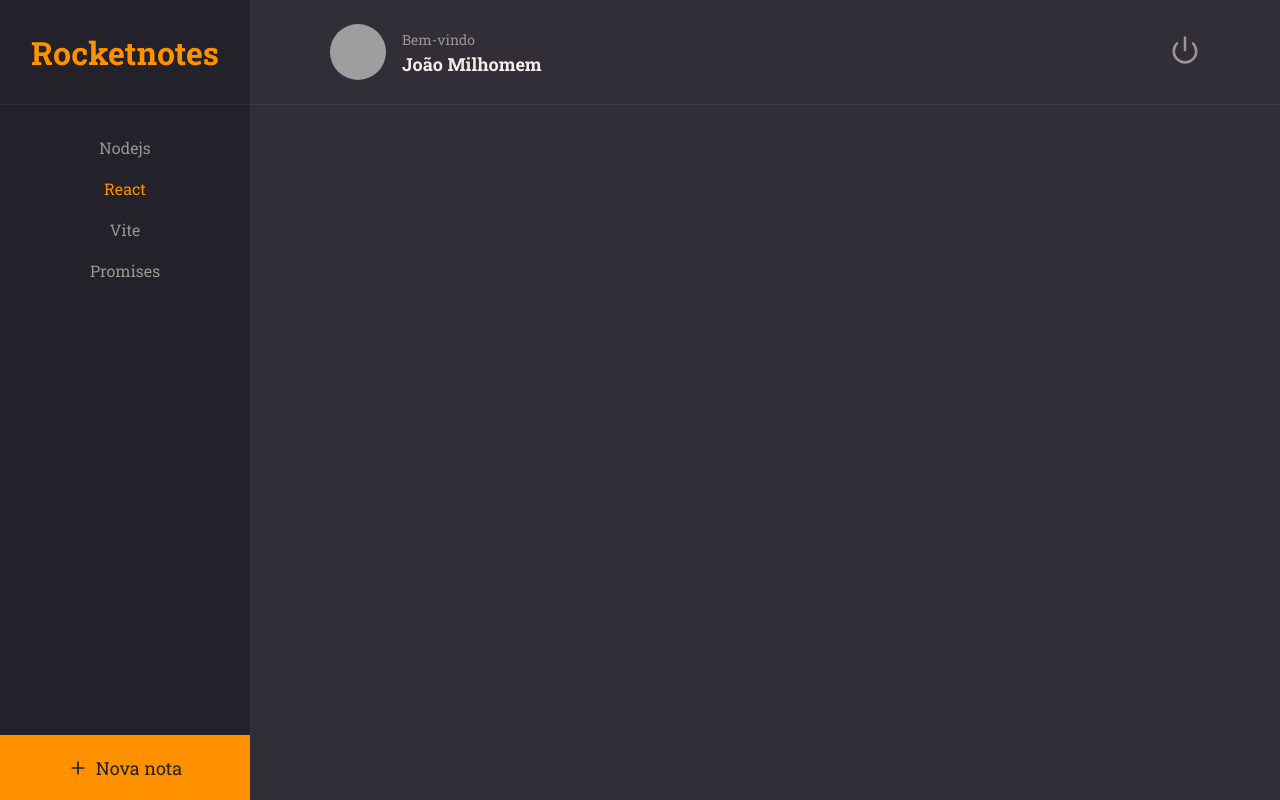
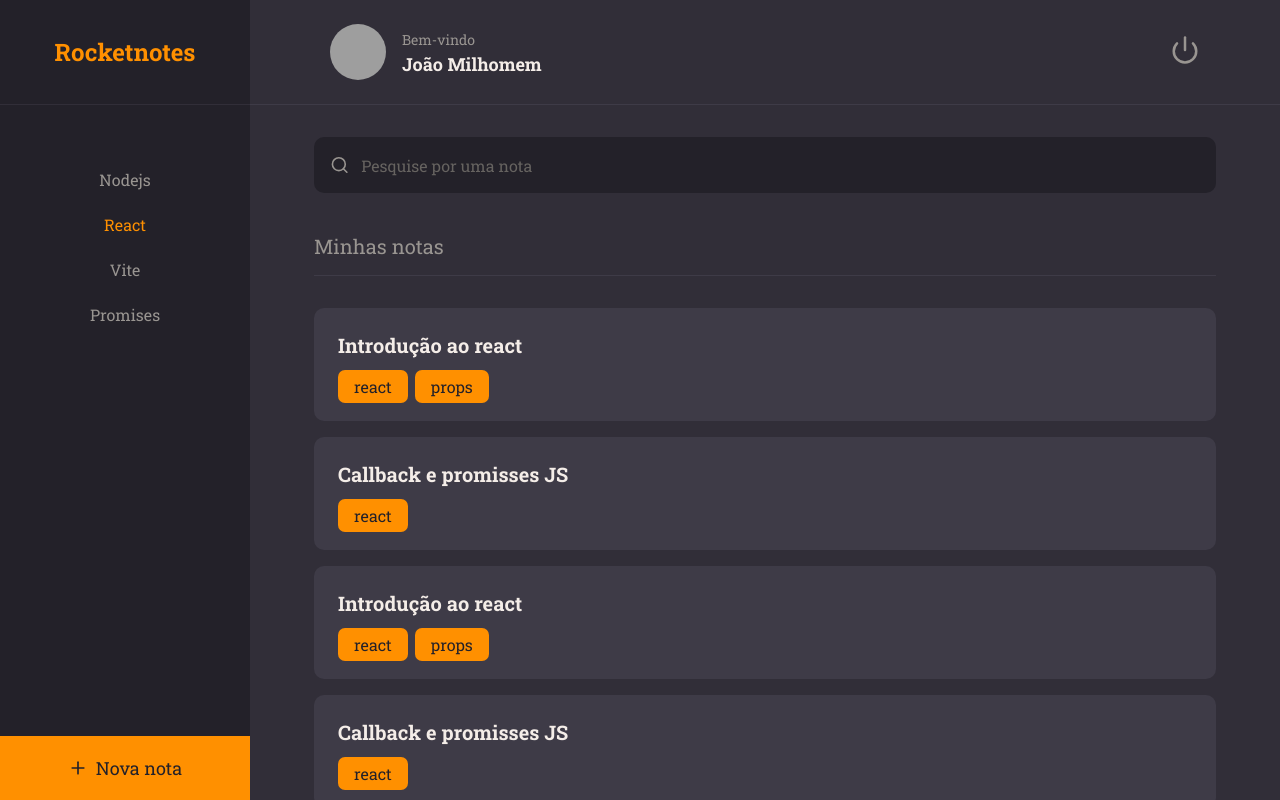
Before and after one commit to joao-milhomem/rocketnotes, a React (Vite) app: page / in a window 1280 px wide. Built offline with nearby package versions, Linux system fonts and the light colour scheme; grey boxes are pictures that could not be loaded.

Commit message:
Homepage finished

```diff
--- a/src/Pages/Home/index.jsx
+++ b/src/Pages/Home/index.jsx
@@ -1,7 +1,10 @@
-import { Container, Brand, Menu, NewNote } from "./style";
+import { Container, Brand, Menu, NewNote, Search, Content} from "./style";
 import { Header } from "../../components/Header";
 import { ButtonText } from "../../components/ButtonText";
-import {FiPlus} from 'react-icons/fi'
+import { Input } from "../../components/Input";
+import { Section } from "../../components/Section";
+import {FiPlus, FiSearch} from 'react-icons/fi'
+import { Note } from "../../components/Note";
 export function Home() {
   return (
     <Container>
@@ -20,6 +23,50 @@ export function Home() {
         </ul>
       </Menu>
 
+      <Search>
+        <Input icon={FiSearch} placeholder='Pesquise por uma nota'/>
+      </Search>
+
+      <Content>
+        <Section title='Minhas notas'>
+
+      <main>
+        <Note data={{title: "Introdução ao react",
+            tags: [{
+              id:'1',
+              name:'react'
+            },
+            {
+              id:'2',
+              name:'props'
+            }]}}/>
+
+        <Note data={{title: "Callback e promisses JS",
+            tags: [{
+              id:'1',
+              name:'react'
+          }]}}/>
+
+        <Note data={{title: "Introdução ao react",
+            tags: [{
+              id:'1',
+              name:'react'
+            },
+            {
+              id:'2',
+              name:'props'
+          }]}}/>
+
+        <Note data={{title: "Callback e promisses JS",
+            tags: [{
+              id:1,
+              name:'react'
+          }]}}/>
+      </main>
+
+        </Section>
+      </Content>
+
       <NewNote>
         <FiPlus/>
         <span>Nova nota</span>
--- a/src/Pages/Home/style.js
+++ b/src/Pages/Home/style.js
@@ -12,7 +12,7 @@ export const Container = styled.div`
   "menu content"
   "newNote content";
   grid-template-columns: 250px auto;
-  grid-template-rows: 105px 80px auto 65px;
+  grid-template-rows: 105px 100px auto 64px;
 
 `
 
@@ -23,21 +23,37 @@ export const Brand = styled.div`
   justify-content:center;
   align-items: center;
 
+  color: ${({theme}) => theme.COLORS.ORANGE};
   background-color: ${({theme}) => theme.COLORS.BACKGROUND_900};
   border-bottom:1px solid ${({theme}) => theme.COLORS.BACKGROUND_800};
-  color: ${({theme}) => theme.COLORS.ORANGE};
+
+  >h1{
+    font-size: 24px;
+  }
 `
+
 export const Menu =styled.nav`
+
   grid-area: menu;
   background-color: ${({theme}) => theme.COLORS.BACKGROUND_900};
 
   ul{
     display: grid;
-    gap: 20px;
+    gap: 24px;
     text-align: center;
 
-    margin-top: 32px;
+    padding-top: 64px;
   }
+`
+export const Search = styled.div`
+  grid-area: search;
+  padding: 32px 64px ;
+  margin-bottom: 8px;
+`
+export const Content = styled.main`
+  grid-area: content;
+  padding: 0 64px ;
+  overflow-y: auto;
 `
 export const NewNote = styled.button`
   grid-area: newNote;
--- /dev/null
+++ b/src/components/Input/index.jsx
@@ -0,0 +1,10 @@
+import { Container } from "./styles";
+
+export function Input ({icon: Icon, ...rest}){
+  return (
+    <Container>
+      {Icon && <Icon />}
+      <input type="text" {...rest} />
+    </Container>
+  )
+}
--- /dev/null
+++ b/src/components/Input/styles.js
@@ -0,0 +1,32 @@
+import styled from "styled-components";
+
+export const Container = styled.div`
+  width: 100%;
+
+  display: flex;
+  align-items: center;
+  gap:12px;
+
+  padding-inline: 16px;
+
+  border-radius: 10px;
+  background-color: ${({theme}) => theme.COLORS.BACKGROUND_900};
+  color: ${({theme}) => theme.COLORS.GRAY_100};
+
+  >svg{
+    font-size: 20px;
+  }
+
+  >input{
+    width: 100%;
+    height: 56px;
+
+    background: none;
+    border: none;
+    color: ${({theme}) => theme.COLORS.GRAY_100};
+
+    ::placeholder{
+      color: ${({theme}) => theme.COLORS.GRAY_300};
+    }
+  }
+`
--- /dev/null
+++ b/src/components/Note/index.jsx
@@ -0,0 +1,16 @@
+import { Container } from "./styles";
+import {Tag} from '../Tag'
+
+export function Note({data, ...rest}){
+  return(
+    <Container {...rest}>
+      <h1>{data.title}</h1>
+      {
+        data.tags &&
+        <footer>
+          {data.tags.map(tag => <Tag title={tag.name} key = {tag.id} /> )}
+        </footer>
+      }
+    </Container>
+  )
+}
--- /dev/null
+++ b/src/components/Note/styles.js
@@ -0,0 +1,21 @@
+import styled from "styled-components";
+
+export const Container = styled.button`
+  width: 100%;
+  padding: 24px;
+  margin-top: 16px;
+
+  text-align: left;
+  color: ${({theme})=>theme.COLORS.WHITE};
+
+  border: none;
+  border-radius: 10px;
+  background-color: ${({theme})=>theme.COLORS.BACKGROUND_700};
+
+  h1{
+    margin-bottom: 18px;
+    font-size: 20px;
+  }
+
+
+`
--- a/src/components/Tag/index.jsx
+++ b/src/components/Tag/index.jsx
@@ -1,8 +1,8 @@
 import { Container } from "./styles";
 
-export function Tag({title}){
+export function Tag({title, ...rest}){
   return(
-    <Container>
+    <Container {...rest}>
       {title}
     </Container>
   )
```
